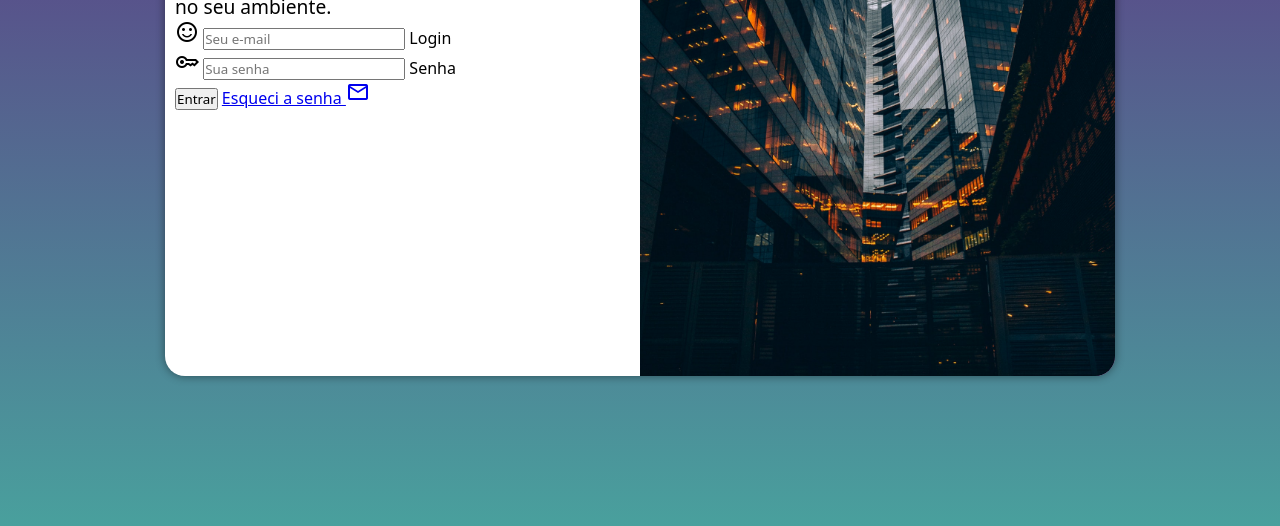
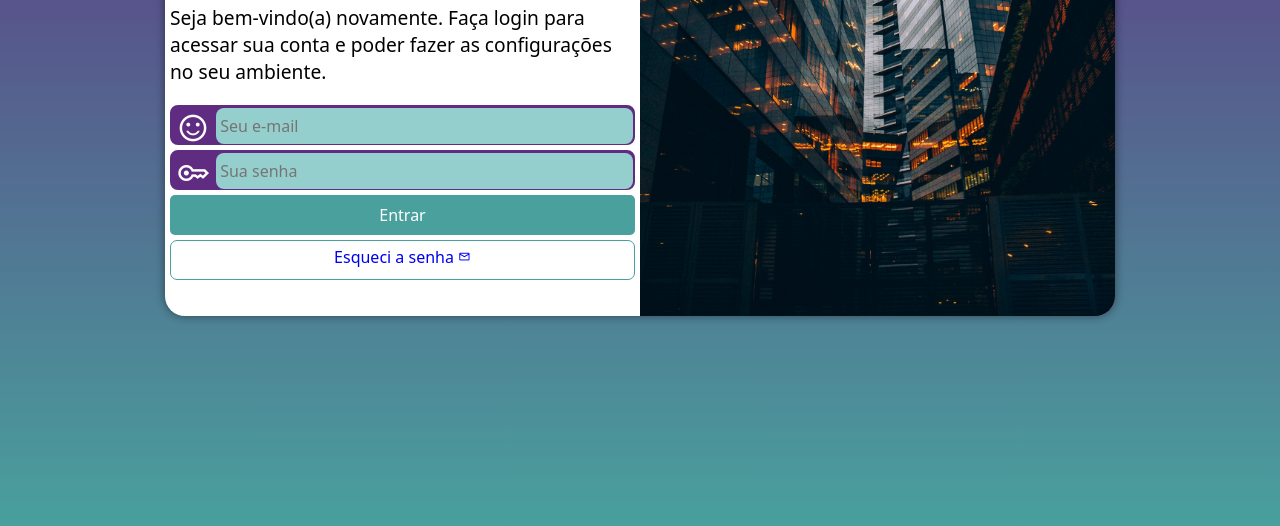
Before and after one commit to carol-valente/projeto-login, a plain HTML site: page index.html in a window 1280 px wide. Shown: the part 274-800 px from the top of the page. Drawn offline with nearby package versions, Linux system fonts and the light colour scheme.

Commit message:
fim do modulo 4 html

```diff
--- a/estilos/mediaquery.css
+++ b/estilos/mediaquery.css
@@ -6,6 +6,7 @@
   }
   section#login {
     width: 80vw;
+    height: 280px;
   }
 
   section#login > div#imagem {
@@ -24,6 +25,7 @@
   }
   section#login {
     width: 950px;
+    height: 380px;
   }
   section#login > div#imagem {
     float: right;
@@ -39,5 +41,6 @@
   }
   div#formulario > p {
     font-size: 1.2em;
+    margin: 20px 0px;
   }
 }
--- a/estilos/style.css
+++ b/estilos/style.css
@@ -50,7 +50,7 @@ section#login > div#imagem {
 }
 section#login > div#formulario {
   display: block;
-  padding: 10px;
+  padding: 5px;
 }
 div#formulario > h1 {
   text-align: center;
@@ -59,3 +59,69 @@ div#formulario > h1 {
 div#formulario > p {
   font-size: 0.8em;
 }
+form > div.campo {
+  background-color: #5f2c82;
+  border: 2px solid #5f2c82;
+  display: block;
+  width: 100%;
+  height: 40px;
+  border-radius: 8px;
+  margin: 5px 0px;
+}
+div.campo > label {
+  display: none;
+}
+div.campo > i {
+  color: white;
+  /*background-color: black;*/
+  font-size: 2em;
+  width: 40px;
+  padding: 5px;
+}
+div.campo > input {
+  background-color: #94cfcd;
+  font-size: 1em;
+  width: calc(100% - 44.4px);
+  height: 100%;
+  transform: translateY(-12px);
+  border: 0px;
+  border-radius: 8px;
+  padding: 4px;
+}
+div.campo > input:focus-within {
+  background-color: white;
+  border: none;
+}
+form > input[type='submit'] {
+  display: block;
+  font-size: 1em;
+  width: 100%;
+  height: 40px;
+  background-color: #49a09d;
+  color: white;
+  border: none;
+  border-radius: 5px;
+  cursor: pointer;
+}
+form > input[type='submit']:hover {
+  background-color: #2d6462;
+}
+form > a.botao {
+  display: block;
+  text-align: center;
+  font-size: 1em;
+  width: 100%;
+  height: 40px;
+  padding-top: 5px;
+  margin-top: 5px;
+  background-color: white;
+  border: 1px solid #49a09d;
+  border-radius: 7px;
+  text-decoration: none;
+}
+form > a.botao:hover {
+  background-color: #6cd3cf;
+}
+form > a.botao > i {
+  font-size: 0.8em;
+}
--- a/index.html
+++ b/index.html
@@ -22,7 +22,7 @@
             Seja bem-vindo(a) novamente. Faça login para acessar sua conta e
             poder fazer as configurações no seu ambiente.
           </p>
-          <form action="login.php" method="post" autocomplete="on"></form>
+          <form action="login.php" method="post" autocomplete="on">
             <div class="campo">
               <i class="material-symbols-outlined">sentiment_satisfied</i>
               <input
@@ -51,10 +51,11 @@
               <label for="isenha">Senha</label>
             </div>
             <input type="submit" value="Entrar" />
-          <a href="esqueci.html"
+            <a href="esqueci.html" class="botao"
               >Esqueci a senha
               <i class="material-symbols-outlined">mail</i>
             </a>
+          </form>
         </div>
       </section>
     </main>
```
Lines whose indentation alone changed are shown as unchanged.
